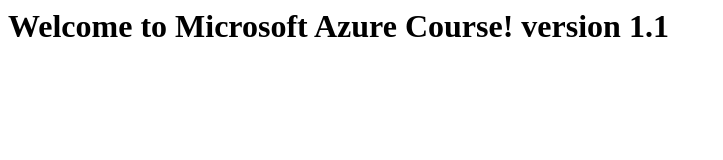
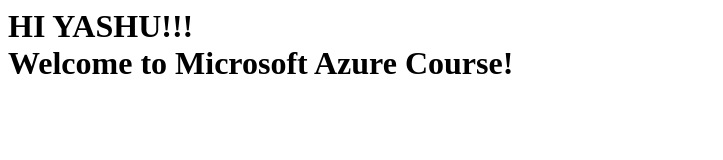
Before and after one commit to YASHWANTHPT/yashu, a plain HTML site: page index.html in a window 1280 px wide. Shown: the whole page, without its empty margins (0-723 px from the left). Drawn offline with Linux system fonts and the light colour scheme.

Commit message:
Update index.html

```diff
--- a/index.html
+++ b/index.html
@@ -3,6 +3,7 @@
 </title>
 <body>
 <h1>
-Welcome to Microsoft Azure Course! version 1.1</h1>
+HI YASHU!!!<br/>
+Welcome to Microsoft Azure Course!</h1>
 </body>
 </html>
```
